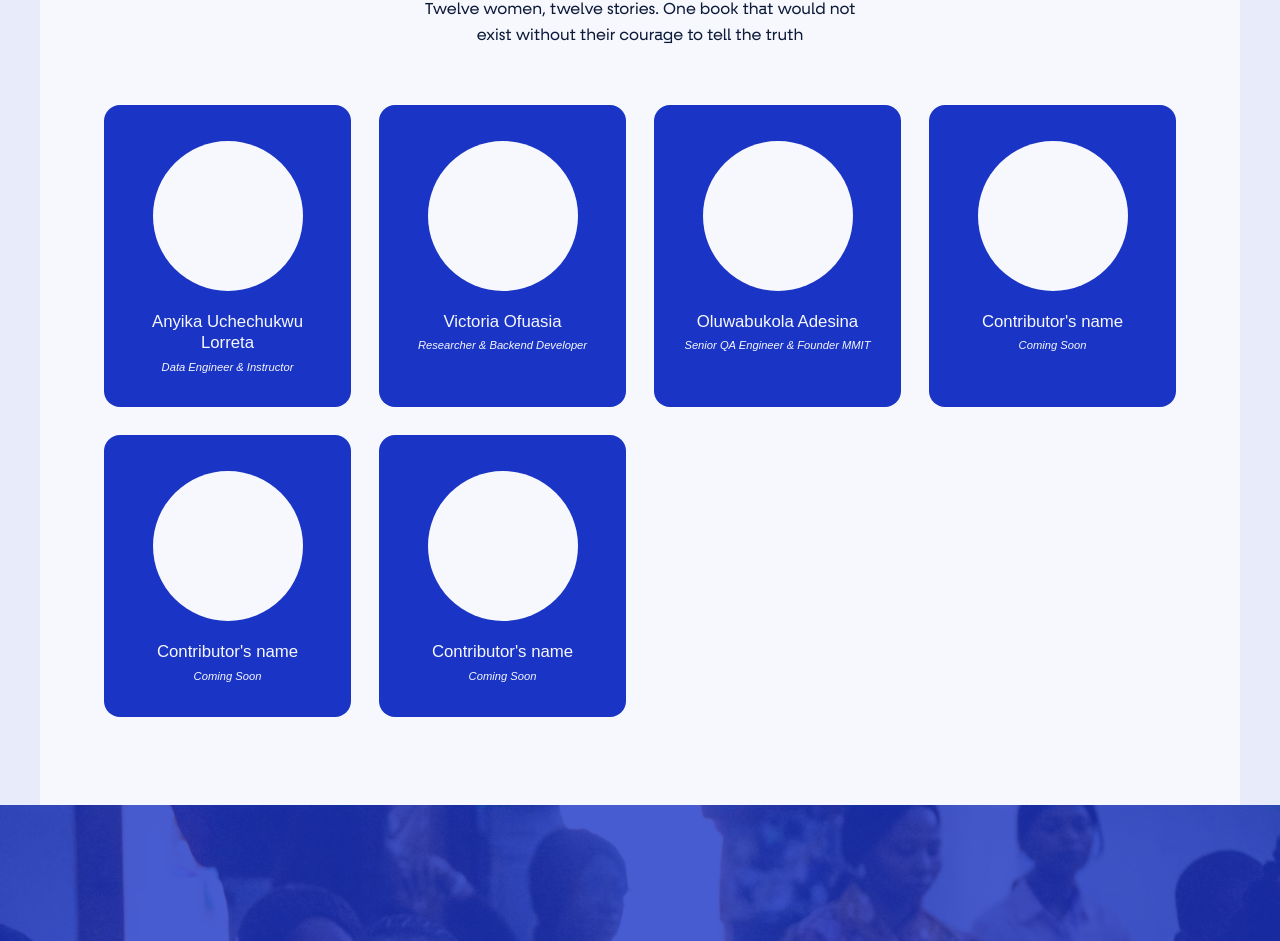
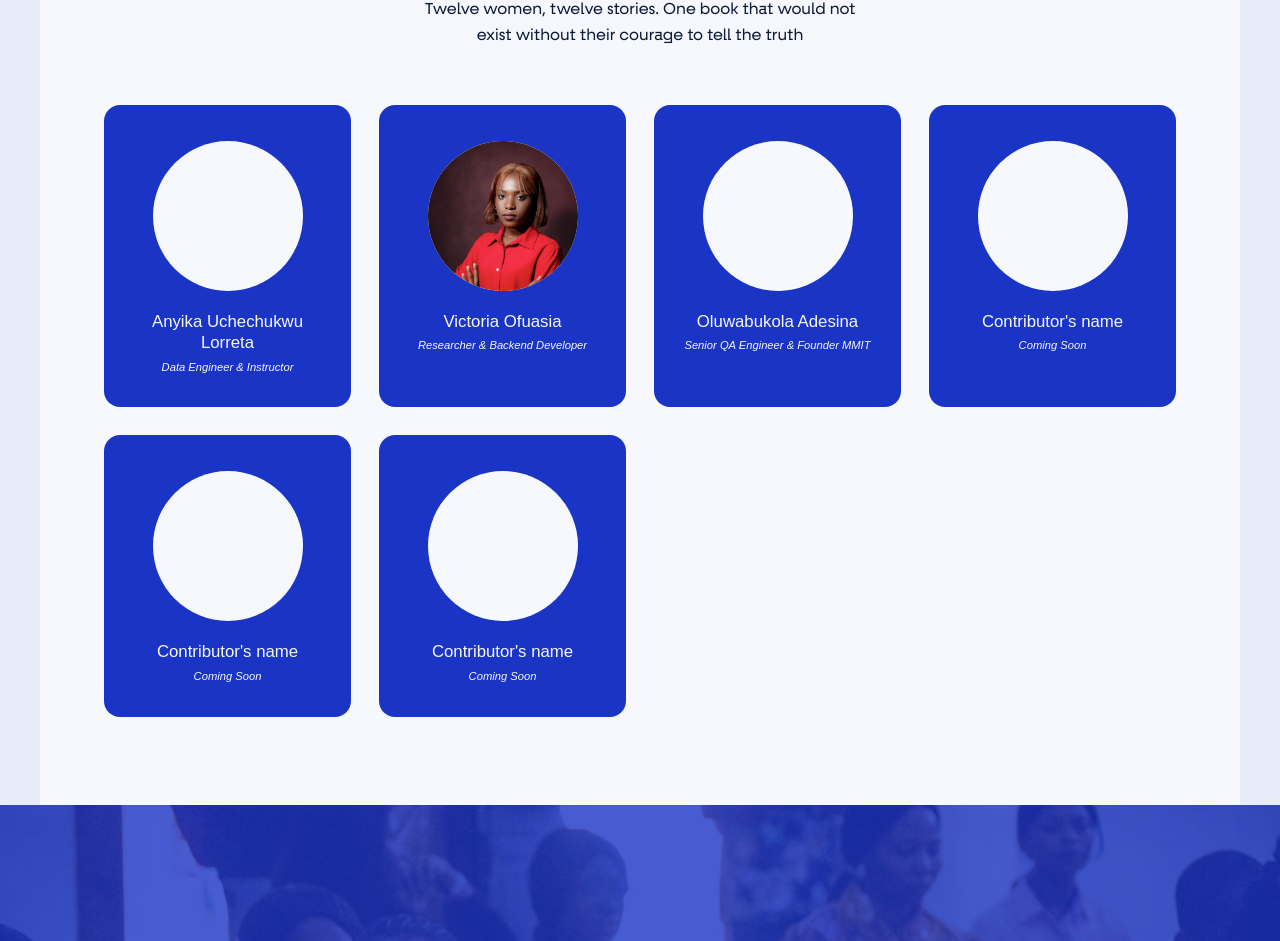
Before and after one commit to SamIfesi/Women-Techmakers, a React (Vite) app: page / in a window 1280 px wide. Shown: the part 2876-3817 px from the top of the page. Built offline with nearby package versions, Linux system fonts and the light colour scheme; a web font is replaced by a local one.

Commit message:
Adds profile image for Victoria Ofuasia
Introduces Victoria Ofuasia's photo to improve contributor recognition
and updates styling to display the image with top alignment for better
visual presentation.

```diff
--- a/src/components/Contributors/ContributorCard.css
+++ b/src/components/Contributors/ContributorCard.css
@@ -26,6 +26,7 @@
   width: 100%;
   height: 100%;
   object-fit: cover;
+  object-position: top;
   display: block;
 }
 
--- a/src/components/Data/Data.js
+++ b/src/components/Data/Data.js
@@ -65,7 +65,7 @@ export const contributorsData = {
     {
       name: 'Victoria Ofuasia',
       role: 'Researcher & Backend Developer',
-      image: null,
+      image: '/assets/img/Victoria-Ofuasia.jpeg',
     },
     {
       name: 'Oluwabukola Adesina',
```
Also changed, not shown: public/assets/img/Victoria-Ofuasia.jpeg (added).
